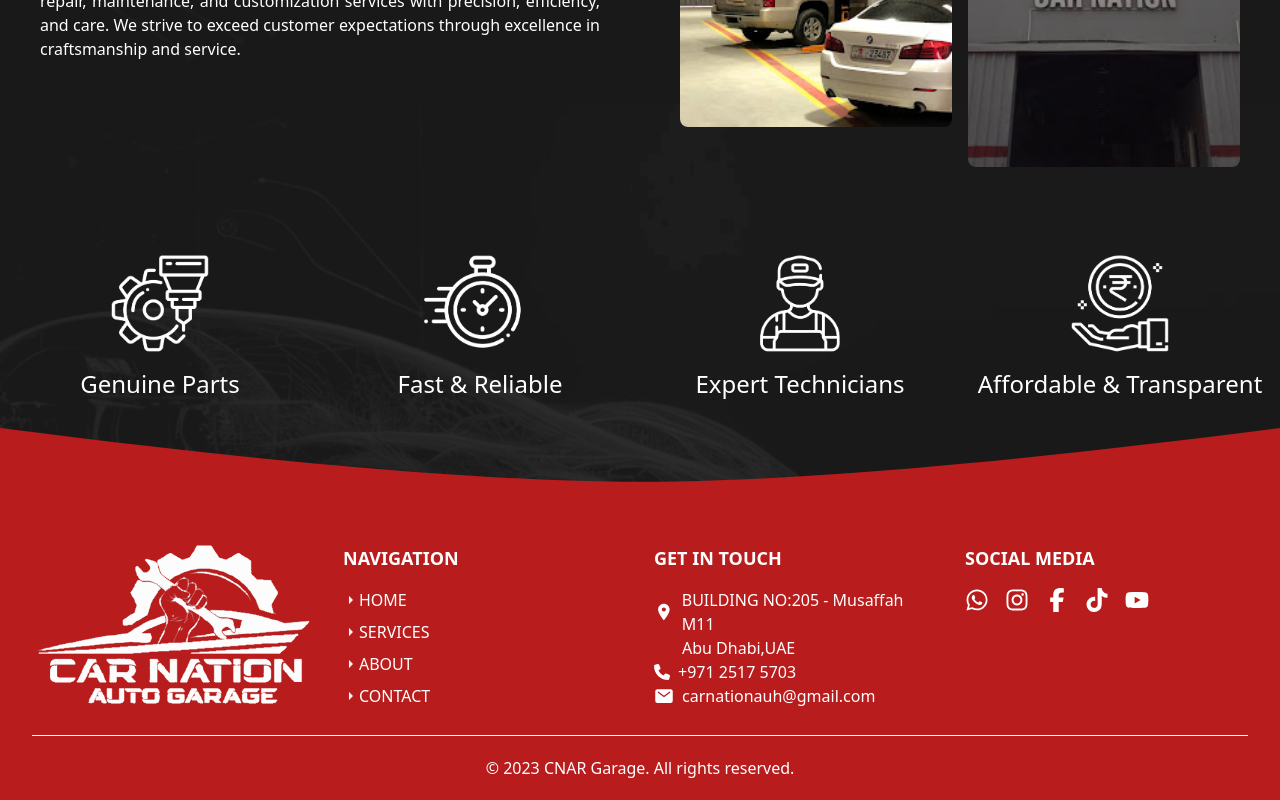
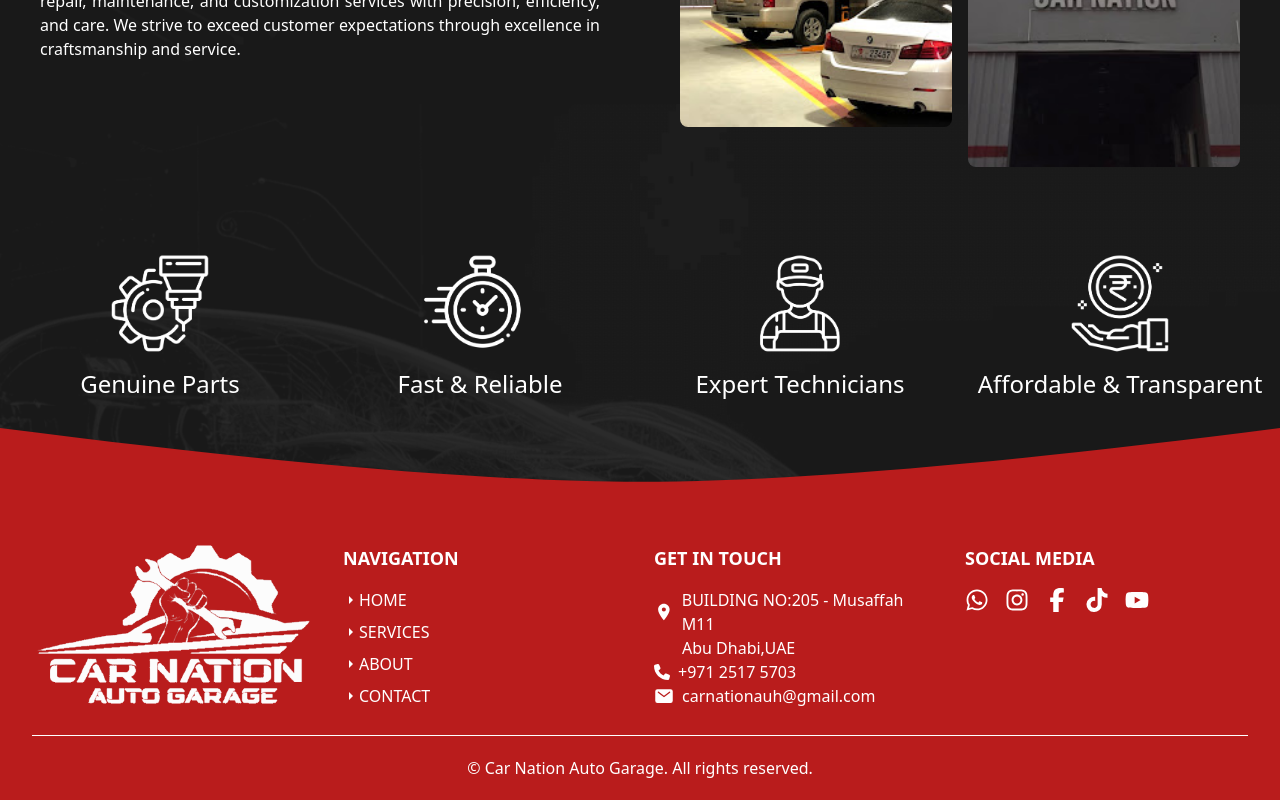
Before and after one commit to ansilrahman777/CarNation, a React (Vite) app in the folder car_nation/: page /about in a window 1280 px wide. Shown: the part 1496-2296 px from the top of the page. Built offline with nearby package versions, Linux system fonts and the light colour scheme.

Commit message:
footer change

```diff
--- a/car_nation/src/components/Footer.jsx
+++ b/car_nation/src/components/Footer.jsx
@@ -161,7 +161,7 @@
           </div>
 
           <div className="border-t border-white mt-5 pt-5 text-center text-white">
-            <p>&copy; 2023 CNAR Garage. All rights reserved.</p>
+            <p>&copy; Car Nation Auto Garage. All rights reserved.</p>
           </div>
         </div>
       </footer>
```
